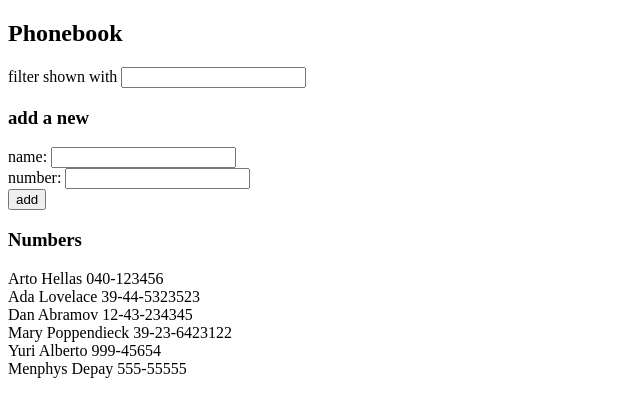
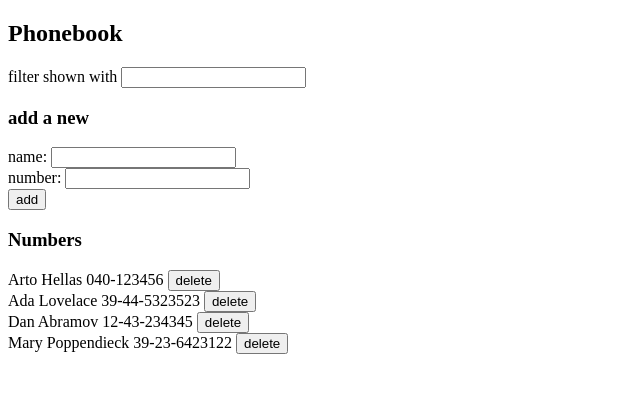
Before and after one commit to jquentino/fullstack-course, a React (Vite) app in the folder part2/phonebook/: page / in a window 1280 px wide. Shown: the top 416 px of the page, without its empty margins (0-640 px from the left). Built offline with nearby package versions, Linux system fonts and the light colour scheme; data requests are answered from the project's data file.

Commit message:
implement delete button for contacts

```diff
--- a/part2/phonebook/db.json
+++ b/part2/phonebook/db.json
@@ -19,16 +19,6 @@
       "name": "Mary Poppendieck",
       "number": "39-23-6423122",
       "id": "4"
-    },
-    {
-      "id": "c17f",
-      "name": "Yuri Alberto",
-      "number": "999-45654"
-    },
-    {
-      "id": "ac99",
-      "name": "Menphys Depay",
-      "number": "555-55555"
     }
   ]
 }
--- a/part2/phonebook/src/App.jsx
+++ b/part2/phonebook/src/App.jsx
@@ -66,6 +66,14 @@ const App = () => {
     }
   }
 
+  const handleDeleteBtn = (id) => {
+    contactService.del(id).then(
+      setPersonContact(
+        persons.filter((p) => p.id != id)
+      )
+    )
+  }
+
   return (
     <div>
       <h2>Phonebook</h2>
@@ -83,7 +91,7 @@ const App = () => {
       />
       <h3>Numbers</h3>
 
-      <ContactsList contacts={persons} filterValue={newFilter} />
+      <ContactsList contacts={persons} filterValue={newFilter} handleDeleteBtn={handleDeleteBtn}/>
 
     </div>
   )
--- a/part2/phonebook/src/components/Contact.jsx
+++ b/part2/phonebook/src/components/Contact.jsx
@@ -1,7 +1,9 @@
 import React from 'react'
 
-export const Contact = ({ name, number }) => {
+export const Contact = ({ id, name, number, handleDeleteBtn }) => {
   return (
-    <div>{name} {number}</div>
+    <div>
+      {name} {number} <button onClick={() => {handleDeleteBtn(id)}}>delete</button>
+    </div>
   )
 }
--- a/part2/phonebook/src/components/ContactsList.jsx
+++ b/part2/phonebook/src/components/ContactsList.jsx
@@ -1,15 +1,17 @@
 import React from 'react'
 import { Contact } from './contact'
 
-export const ContactsList = ({contacts, filterValue}) => {
+export const ContactsList = ({ contacts, filterValue, handleDeleteBtn }) => {
   const contactsFiltered = contacts.filter(
     (ctc) => ctc.name.toLowerCase().startsWith(filterValue.toLowerCase())
   )
   return (contactsFiltered.map(
     (person) => <Contact
       key={person.id}
+      id={person.id}
       name={person.name}
       number={person.number}
+      handleDeleteBtn={handleDeleteBtn}
     />
   ))
 }
--- a/part2/phonebook/src/services/contacts.js
+++ b/part2/phonebook/src/services/contacts.js
@@ -14,4 +14,9 @@ const create = (contactObject) => {
     .then(response => response.data)
 }
 
-export default { getAll, create }
+const del = (id) => {
+  return axios.
+    delete(`${baseUrl}/${id}`)
+}
+
+export default { getAll, create, del }
```
